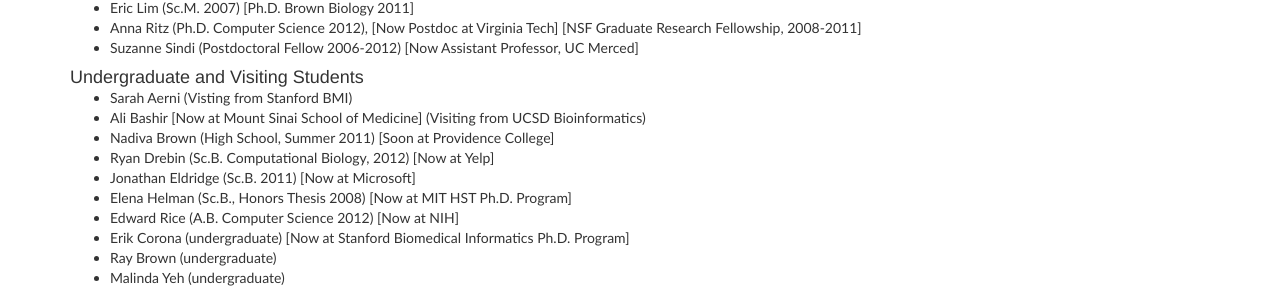
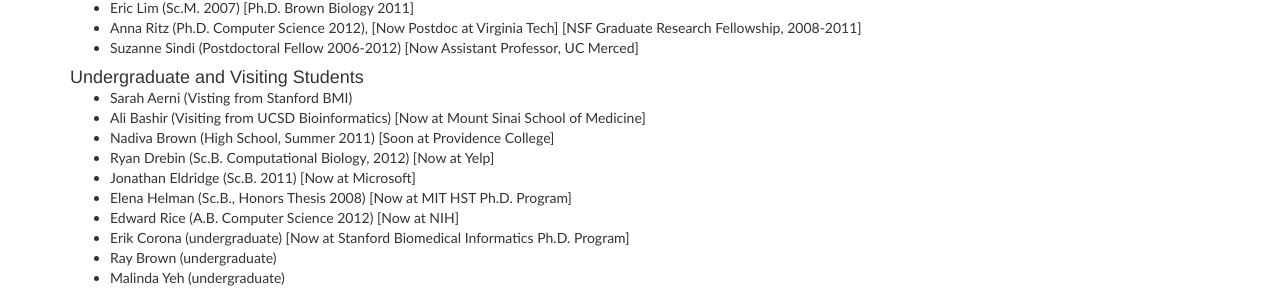
Before and after one commit to raphael-group/raphael-group.github.io, a Jekyll site: the page built from people/index.md, in a window 1280 px wide and 900 px high, scrolled down 723 px. Shown: the part 151-453 px from the top of the window. Built offline with Jekyll 4.4.1, drawn with Linux system fonts in a browser that asks for light colours; nearby versions of some CDN libraries; Markdown is read by kramdown in place of the engine named in the settings.

```diff
--- a/people/index.md
+++ b/people/index.md
@@ -48,7 +48,7 @@ There are currently openings in the group for outstanding postdoctoral fellows,
 
 ####Undergraduate and Visiting Students
 * Sarah Aerni (Visting from Stanford BMI)
-* Ali Bashir [Now at Mount Sinai School of Medicine] (Visiting from UCSD Bioinformatics)
+* Ali Bashir (Visiting from UCSD Bioinformatics) [Now at Mount Sinai School of Medicine]
 * Nadiva Brown (High School, Summer 2011) [Soon at Providence College]
 * Ryan Drebin (Sc.B. Computational Biology, 2012) [Now at Yelp]
 * Jonathan Eldridge (Sc.B. 2011) [Now at Microsoft]
```
Also changed, not shown: publications/index.md (+2 -2 lines), assets/img/papers/missing.svg (added).
